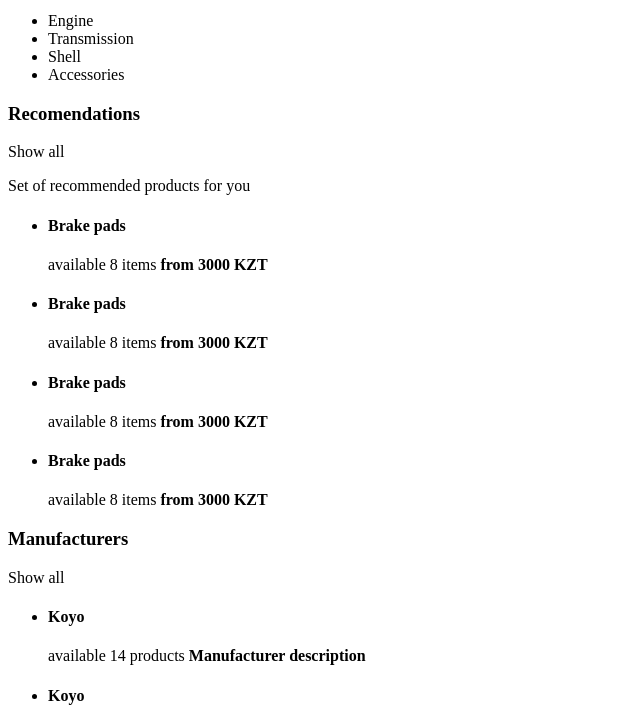
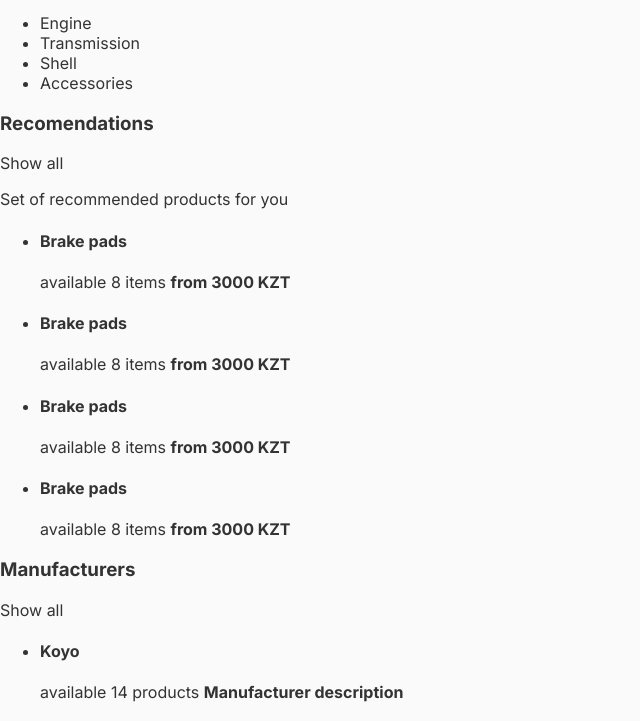
Before and after one commit to vadimbrik-dev/ds_template, a plain HTML site: page index.html in a window 1280 px wide. Shown: the part 154-875 px from the top of the page, without its empty margins (0-640 px from the left). Drawn offline with Linux system fonts and the light colour scheme.

Commit message:
Added basic styles

```diff
--- a/index.html
+++ b/index.html
@@ -4,6 +4,9 @@
         <meta charset="UTF-8">
         <meta name="viewport" content="width=device-width, initial-scale=1.0">
         <title>delica.Store template</title>
+        <link rel="preconnect" href="https://fonts.gstatic.com">
+        <link href="https://fonts.googleapis.com/css2?family=Inter:wght@100;200;300;400;500;600;700;800;900&display=swap" rel="stylesheet">
+        <link rel="stylesheet" href="style.css">
     </head>
     <body>
         <div class="container">
--- /dev/null
+++ b/style.css
@@ -0,0 +1,11 @@
+body {
+    margin: 0;
+    padding: 0;
+
+    font-family: 'Inter', -apple-system, BlinkMacSystemFont, 'Segoe UI', Roboto,
+        Oxygen, Ubuntu, Cantarell, 'Open Sans', 'Helvetica Neue', sans-serif;
+    font-size: 1rem;
+
+    color: #333333;
+    background: #FAFAFA;
+}
```
